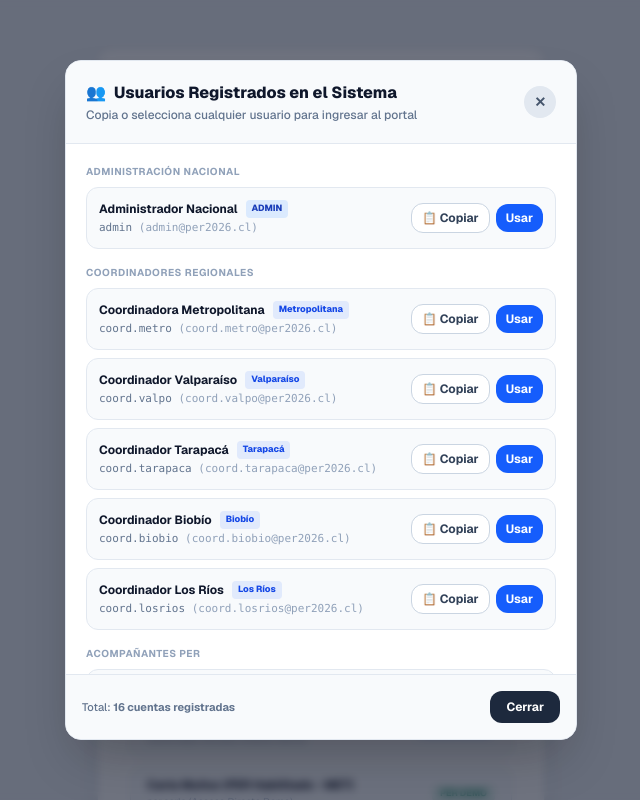
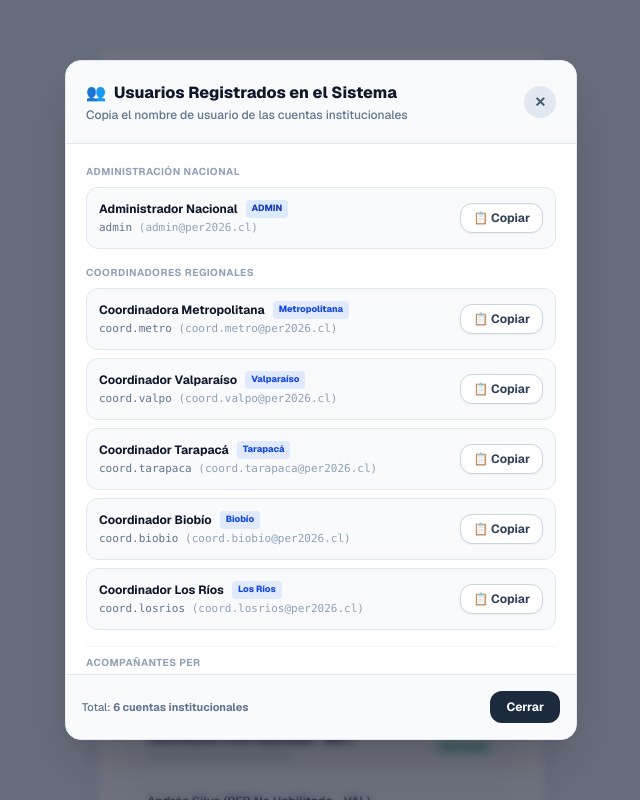
Before and after one commit to lfavreau/per_demo, a Next.js app: page /login in a window 1280 px wide. Both pictures are taken after a click on the button "👥 Ver Usuarios". Shown: the top 800 px of the page, without its empty margins (319-959 px from the left). Built offline with nearby package versions, Linux system fonts and the light colour scheme.

Commit message:
fix: simplificar modal a un unico link superior con boton de copiar por usuario institucional

```diff
--- a/src/components/auth/LoginForm.tsx
+++ b/src/components/auth/LoginForm.tsx
@@ -8,7 +8,7 @@ interface UserDirectoryItem {
   name: string;
   username: string;
   email: string;
-  role: "ADMIN" | "COORDINATOR" | "PER";
+  role: "ADMIN" | "COORDINATOR";
   roleLabel: string;
   region: string;
 }
@@ -22,17 +22,6 @@ const REGISTERED_USERS: UserDirectoryItem[] = [
   { name: "Coordinador Tarapacá", username: "coord.tarapaca", email: "coord.tarapaca@per2026.cl", role: "COORDINATOR", roleLabel: "Coordinador Regional", region: "Tarapacá" },
   { name: "Coordinador Biobío", username: "coord.biobio", email: "coord.biobio@per2026.cl", role: "COORDINATOR", roleLabel: "Coordinador Regional", region: "Biobío" },
   { name: "Coordinador Los Ríos", username: "coord.losrios", email: "coord.losrios@per2026.cl", role: "COORDINATOR", roleLabel: "Coordinador Regional", region: "Los Ríos" },
-  // PERs
-  { name: "Carla Muñoz", username: "per.carla", email: "per.carla@per2026.cl", role: "PER", roleLabel: "Acompañante PER (Habilitado)", region: "Metropolitana" },
-  { name: "Diego Rojas", username: "per.diego", email: "per.diego@per2026.cl", role: "PER", roleLabel: "Acompañante PER", region: "Metropolitana" },
-  { name: "Juan Pérez", username: "per.juan", email: "per.juan@per2026.cl", role: "PER", roleLabel: "Acompañante PER", region: "Metropolitana" },
-  { name: "Andrés Silva", username: "per.valpo", email: "per.valpo@per2026.cl", role: "PER", roleLabel: "Acompañante PER (No Habilitado)", region: "Valparaíso" },
-  { name: "Sonia Reyes", username: "per.sonia", email: "per.sonia@per2026.cl", role: "PER", roleLabel: "Acompañante PER", region: "Valparaíso" },
-  { name: "Lucas Díaz", username: "per.lucas", email: "per.lucas@per2026.cl", role: "PER", roleLabel: "Acompañante PER", region: "Tarapacá" },
-  { name: "Mario Soto", username: "per.mario", email: "per.mario@per2026.cl", role: "PER", roleLabel: "Acompañante PER", region: "Tarapacá" },
-  { name: "Camila Vera", username: "per.camila", email: "per.camila@per2026.cl", role: "PER", roleLabel: "Acompañante PER", region: "Biobío" },
-  { name: "Pedro Castillo", username: "per.pedro", email: "per.pedro@per2026.cl", role: "PER", roleLabel: "Acompañante PER", region: "Los Ríos" },
-  { name: "Elena Gómez", username: "per.elena", email: "per.elena@per2026.cl", role: "PER", roleLabel: "Acompañante PER", region: "Los Ríos" },
 ];
 
 export default function LoginForm() {
@@ -58,11 +47,6 @@ export default function LoginForm() {
     navigator.clipboard.writeText(text);
     setCopiedUser(text);
     setTimeout(() => setCopiedUser(null), 2000);
-  };
-
-  const handleSelectUser = (u: UserDirectoryItem) => {
-    setEmail(u.username);
-    setIsModalOpen(false);
   };
 
   return (
@@ -150,20 +134,8 @@ export default function LoginForm() {
         </button>
       </form>
 
-      {/* Botón para Abrir Modal de Directorio de Usuarios */}
-      <div className="mt-4 text-center">
-        <button
-          type="button"
-          onClick={() => setIsModalOpen(true)}
-          className="w-full py-2.5 px-4 rounded-xl bg-slate-100 hover:bg-slate-200 text-slate-700 font-bold transition text-xs flex items-center justify-center gap-2 cursor-pointer border border-slate-200"
-        >
-          <span>📋</span>
-          <span>Ver Lista de Usuarios Registrados y Copiar</span>
-        </button>
-      </div>
-
       {/* Cuentas de Evaluación Operativa (Modo Demo) */}
-      <div className="mt-6 pt-6 border-t border-slate-200">
+      <div className="mt-8 pt-6 border-t border-slate-200">
         <div className="text-center mb-3">
           <p className="text-[11px] font-bold text-slate-500 uppercase tracking-wider">
             🧪 Cuentas de Evaluación Operativa (Modo Demo)
@@ -284,7 +256,7 @@ export default function LoginForm() {
                   <span>👥</span> Usuarios Registrados en el Sistema
                 </h3>
                 <p className="text-xs text-slate-500 mt-0.5 font-medium">
-                  Copia o selecciona cualquier usuario para ingresar al portal
+                  Copia el nombre de usuario de las cuentas institucionales
                 </p>
               </div>
               <button
@@ -328,20 +300,13 @@ export default function LoginForm() {
                         </span>
                       </div>
 
-                      <div className="flex items-center gap-1.5 shrink-0">
+                      <div className="shrink-0">
                         <button
                           type="button"
                           onClick={() => handleCopy(u.username)}
-                          className="px-2.5 py-1.5 rounded-lg bg-white border border-slate-300 hover:bg-slate-100 text-slate-700 text-xs font-bold transition cursor-pointer flex items-center gap-1"
+                          className="px-3 py-1.5 rounded-lg bg-white border border-slate-300 hover:bg-slate-100 text-slate-700 text-xs font-bold transition cursor-pointer flex items-center gap-1 shadow-xs"
                         >
                           📋 Copiar
-                        </button>
-                        <button
-                          type="button"
-                          onClick={() => handleSelectUser(u)}
-                          className="px-2.5 py-1.5 rounded-lg bg-blue-600 hover:bg-blue-700 text-white text-xs font-bold transition cursor-pointer"
-                        >
-                          Usar
                         </button>
                       </div>
                     </div>
@@ -372,20 +337,13 @@ export default function LoginForm() {
                         </span>
                       </div>
 
-                      <div className="flex items-center gap-1.5 shrink-0">
+                      <div className="shrink-0">
                         <button
                           type="button"
                           onClick={() => handleCopy(u.username)}
-                          className="px-2.5 py-1.5 rounded-lg bg-white border border-slate-300 hover:bg-slate-100 text-slate-700 text-xs font-bold transition cursor-pointer flex items-center gap-1"
+                          className="px-3 py-1.5 rounded-lg bg-white border border-slate-300 hover:bg-slate-100 text-slate-700 text-xs font-bold transition cursor-pointer flex items-center gap-1 shadow-xs"
                         >
                           📋 Copiar
-                        </button>
-                        <button
-                          type="button"
-                          onClick={() => handleSelectUser(u)}
-                          className="px-2.5 py-1.5 rounded-lg bg-blue-600 hover:bg-blue-700 text-white text-xs font-bold transition cursor-pointer"
-                        >
-                          Usar
                         </button>
                       </div>
                     </div>
@@ -393,55 +351,21 @@ export default function LoginForm() {
                 </div>
               </div>
 
-              {/* Sección PERs */}
-              <div>
-                <h4 className="text-[10px] font-bold text-slate-400 uppercase tracking-wider mb-2">
+              {/* Sección PER Note */}
+              <div className="pt-2 border-t border-slate-100">
+                <h4 className="text-[10px] font-bold text-slate-400 uppercase tracking-wider mb-1">
                   Acompañantes PER
                 </h4>
-                <div className="space-y-2">
-                  {REGISTERED_USERS.filter((u) => u.role === "PER").map((u) => (
-                    <div
-                      key={u.username}
-                      className="p-3 rounded-xl bg-slate-50 border border-slate-200 flex items-center justify-between gap-3 hover:border-slate-300 transition"
-                    >
-                      <div className="min-w-0 flex-1">
-                        <div className="flex items-center gap-2">
-                          <span className="font-bold text-xs text-slate-900 truncate">{u.name}</span>
-                          <span className="px-1.5 py-0.5 rounded bg-emerald-600/10 text-emerald-700 text-[9px] font-extrabold shrink-0">
-                            {u.region}
-                          </span>
-                        </div>
-                        <span className="block text-[11px] font-mono text-slate-500 truncate mt-0.5">
-                          {u.username} <span className="text-slate-400">({u.email})</span>
-                        </span>
-                      </div>
-
-                      <div className="flex items-center gap-1.5 shrink-0">
-                        <button
-                          type="button"
-                          onClick={() => handleCopy(u.username)}
-                          className="px-2.5 py-1.5 rounded-lg bg-white border border-slate-300 hover:bg-slate-100 text-slate-700 text-xs font-bold transition cursor-pointer flex items-center gap-1"
-                        >
-                          📋 Copiar
-                        </button>
-                        <button
-                          type="button"
-                          onClick={() => handleSelectUser(u)}
-                          className="px-2.5 py-1.5 rounded-lg bg-blue-600 hover:bg-blue-700 text-white text-xs font-bold transition cursor-pointer"
-                        >
-                          Usar
-                        </button>
-                      </div>
-                    </div>
-                  ))}
-                </div>
+                <p className="text-xs text-slate-500 bg-slate-50 p-3 rounded-xl border border-slate-200 italic">
+                  ℹ️ Los Acompañantes PER son creados dinámicamente desde la plataforma por el Administrador Nacional y asignados a su respectiva Coordinación Regional.
+                </p>
               </div>
             </div>
 
             {/* Footer Modal */}
             <div className="p-4 border-t border-slate-200 bg-slate-50 flex justify-between items-center">
               <span className="text-[11px] text-slate-500 font-medium">
-                Total: <strong>{REGISTERED_USERS.length} cuentas registradas</strong>
+                Total: <strong>{REGISTERED_USERS.length} cuentas institucionales</strong>
               </span>
               <button
                 type="button"
```
